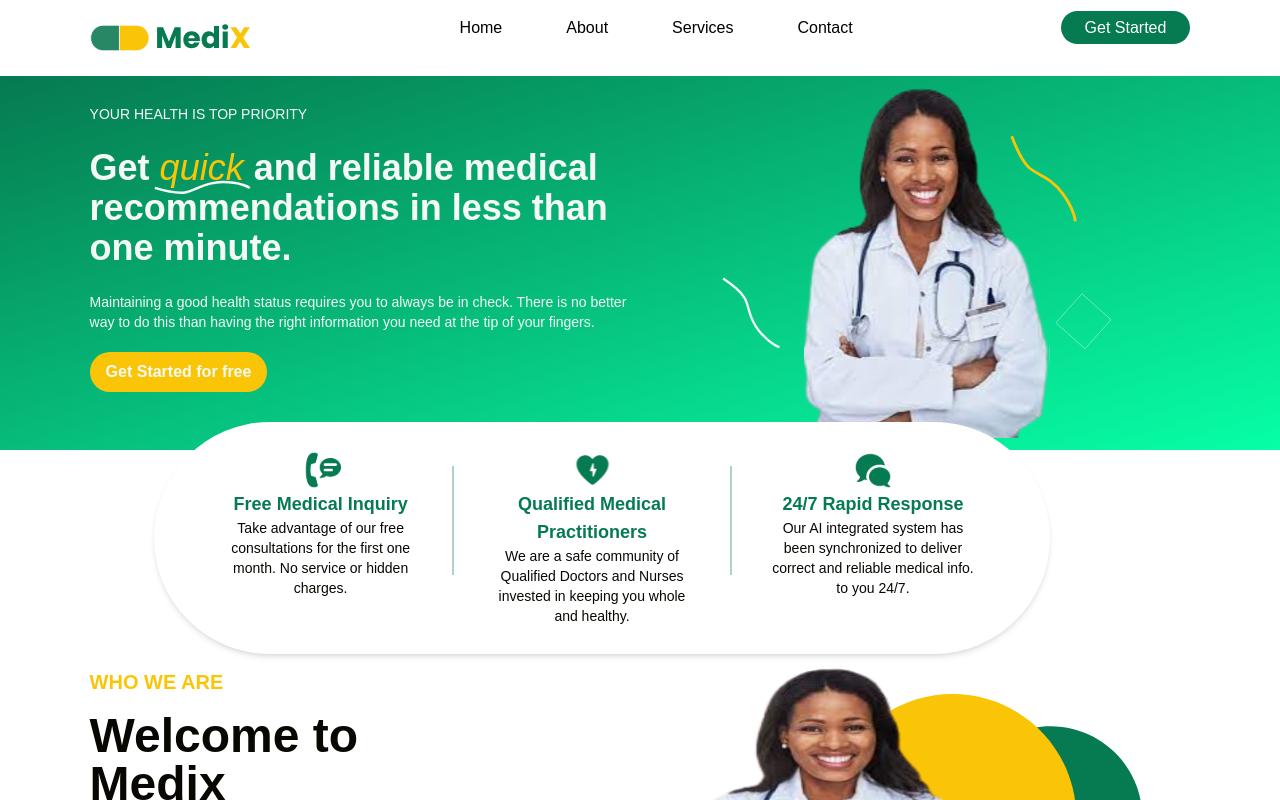
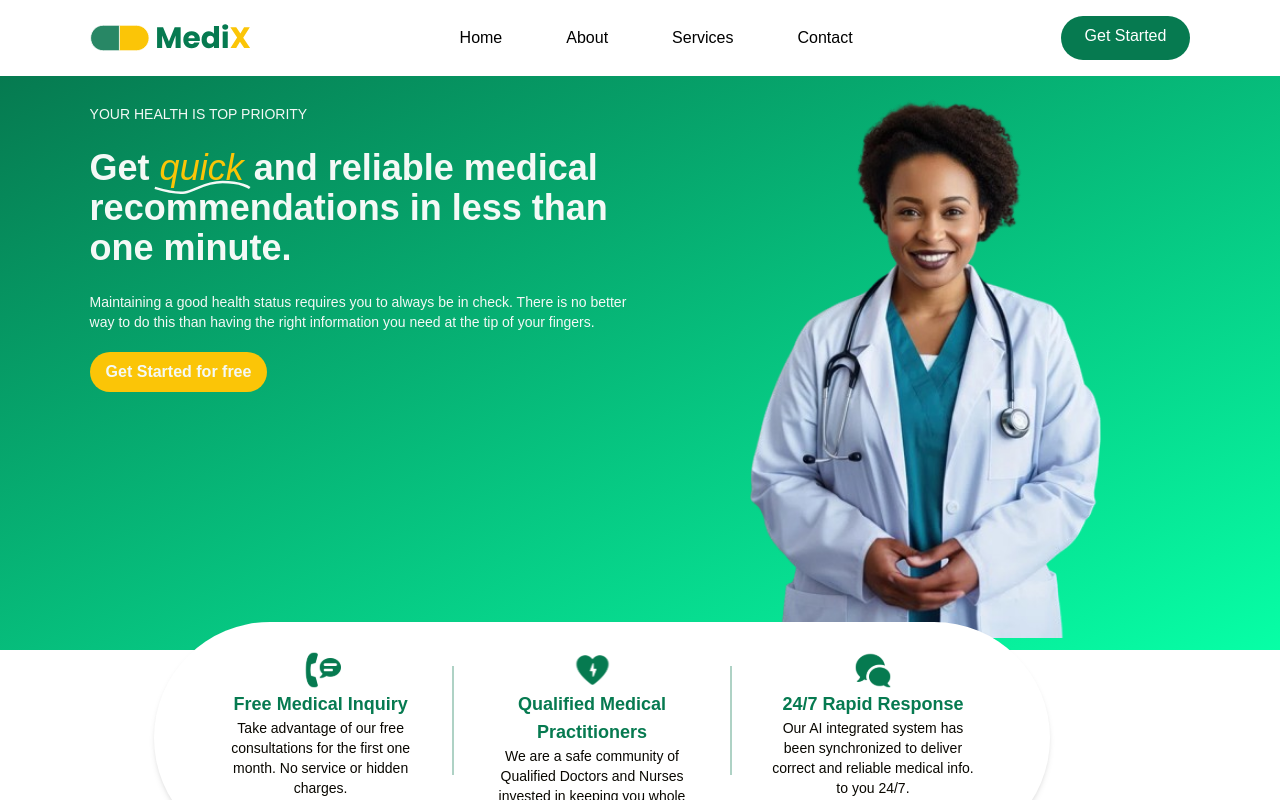
Before and after one commit to Klusterton/ai-dr-react, a React (Create React App) app: page / in a window 1280 px wide. Shown: the top 800 px of the page. Built offline with nearby package versions, Linux system fonts and the light colour scheme; a web font is replaced by a local one.

Commit message:
fixed all issues

```diff
--- a/src/App.css
+++ b/src/App.css
@@ -21,17 +21,17 @@ body {
 }
 
 .quick::after {
-  content: url("./assets/landing-assets/quick-wavy-line.svg");
+  content: url("./Assets/landing-assets/quick-wavy-line.svg");
   position: absolute;
   left: -6px;
   bottom: -16px;
 }
 
 .how-it-works {
-  background-image: url("./assets/landing-assets/how-it-works-bg.svg");
+  background-image: url("./Assets/landing-assets/how-it-works-bg.svg");
 }
 .footer-underline::after {
-  content: url("./assets/landing-assets/footer-underline.svg");
+  content: url("./Assets/landing-assets/footer-underline.svg");
   position: absolute;
   left: -3%;
   bottom: -18%;
--- a/src/App.js
+++ b/src/App.js
@@ -3,7 +3,7 @@ import { Route, Routes } from 'react-router-dom';
 import Auth from './Routes/Auth';
 import Dashboard from './Routes/Dashboard';
 import ChatBot from './Routes/ChatBot';
-import LandingRoutes from './components/Landing_components/landing-routes.component';
+import LandingRoutes from './Components/Landing_components/landing-routes.component';
 
 function App() {
   return (
--- a/src/components/Landing_components/hero-section.component.jsx
+++ b/src/components/Landing_components/hero-section.component.jsx
@@ -1,9 +1,9 @@
 import React from 'react';
-import {ReactComponent as HeroImg} from '../../assets/landing-assets/hero-img.svg';
+import HeroImg from '../../Assets/landing-assets/doctor-smiling.png';
 
 const HeroSectionComponent = () => {
   return (
-    <section className='bg-gradient-to-br from-[#067A50] to-[#07FFA6] py-3'>
+    <section className='bg-gradient-to-br from-[#067A50] to-[#07FFA6] py-3 max-h-[100%] overflow-hidden'>
         <div className='flex mx-[7%]'>
             <div className='flex flex-col basis-1/2 py-4 gap-y-5'>
                 <div className='flex flex-col gap-y-6'>
@@ -17,8 +17,8 @@ const HeroSectionComponent = () => {
                     <button className='bg-[#FBC507] rounded-full px-4 py-2 text-[#F4F9F6] text-l font-bold'>Get Started for free</button>
                 </div>
             </div>
-            <div id='hero-img' className='relative -z-0 basis-1/2'>
-                <HeroImg className='w-full'/>
+            <div id='hero-img' className='relative h-full -z-0 basis-1/2'>
+                <img src={HeroImg} className='w-full h-full' alt='hero'/>
             </div>
         </div>
     </section>
--- a/src/components/Landing_components/navbar.component.jsx
+++ b/src/components/Landing_components/navbar.component.jsx
@@ -1,5 +1,5 @@
 import React from 'react';
-import {ReactComponent as Logo} from '../../assets/landing-assets/navbar-logo.svg';
+import {ReactComponent as Logo} from '../../Assets/landing-assets/navbar-logo.svg';
 import { Link } from 'react-router-dom';
 
 const NavbarComponent = () => {
@@ -8,16 +8,15 @@ const NavbarComponent = () => {
         <div id='logo'>
             <Logo />
         </div>
-        <div>
-            <ul className='flex gap-x-16'>
-                <li>Home</li>
-                <li>About</li>
-                <li>Services</li>
-                <li>Contact</li>
-            </ul>
-        </div>
-        <div>
-            <Link className='rounded-full text-white bg-[#067A50] px-6 py-2'>Get Started</Link>
+
+        <ul className='flex gap-x-16 items-center'>
+            <li>Home</li>
+            <li>About</li>
+            <li>Services</li>
+            <li>Contact</li>
+        </ul>
+        <div className='flex justify-center'>
+            <Link to="/auth" className='rounded-full text-white bg-[#067A50] px-6 py-2'>Get Started</Link>
         </div>
     </nav>
   )
--- a/src/components/Landing_components/testimonials.component.jsx
+++ b/src/components/Landing_components/testimonials.component.jsx
@@ -1,6 +1,6 @@
 import React from 'react';
-import {ReactComponent as LeftCarouselSVG} from '../../assets/landing-assets/left-carousel-button.svg';
-import {ReactComponent as RightCarouselSVG} from '../../assets/landing-assets/right-carousel-button.svg';
+import {ReactComponent as LeftCarouselSVG} from '../../Assets/landing-assets/left-carousel-button.svg';
+import {ReactComponent as RightCarouselSVG} from '../../Assets/landing-assets/right-carousel-button.svg';
 
 const TestimonialsComponent = () => {
   return (
--- a/src/components/Landing_components/who-we-are.component.jsx
+++ b/src/components/Landing_components/who-we-are.component.jsx
@@ -1,10 +1,10 @@
 import React from 'react';
-import {ReactComponent as CheckMarkSVG} from '../../assets/landing-assets/who-we-are-checkmark.svg';
-import {ReactComponent as HeroImgSVG} from '../../assets/landing-assets/who-we-are-img.svg';
+import {ReactComponent as CheckMarkSVG} from '../../Assets/landing-assets/who-we-are-checkmark.svg';
+import {ReactComponent as HeroImgSVG} from '../../Assets/landing-assets/who-we-are-img.svg';
 
 const WhoWeAreComponent = () => {
   return (
-    <section className='mx-[7%] mt-[17%] pb-16 flex'>
+    <section className='mx-[7%] mt-[23%] pb-16 flex'>
         <div className='flex flex-col flex-1 gap-y-7'>
             <div className='flex flex-col gap-y-4 w-[68%]'>
                 <h6 className='font-bold text-xl text-[#FBC507]'>WHO WE ARE</h6>
```
Also changed, not shown: src/Routes/Landing.jsx (+7 -7 lines), src/Routes/Login.jsx (+4 -4 lines), src/Routes/SignUp.jsx (+4 -4 lines), src/components/Landing_components/features.component.jsx (+4 -4 lines), src/components/Landing_components/footer.component.jsx (+6 -6 lines), src/components/Landing_components/how-it-works.component.jsx (+7 -7 lines), src/Assets/SignUp-LogIn_assets/login-img.png (added), src/Assets/landing-assets/doctor-smiling.png (added).
